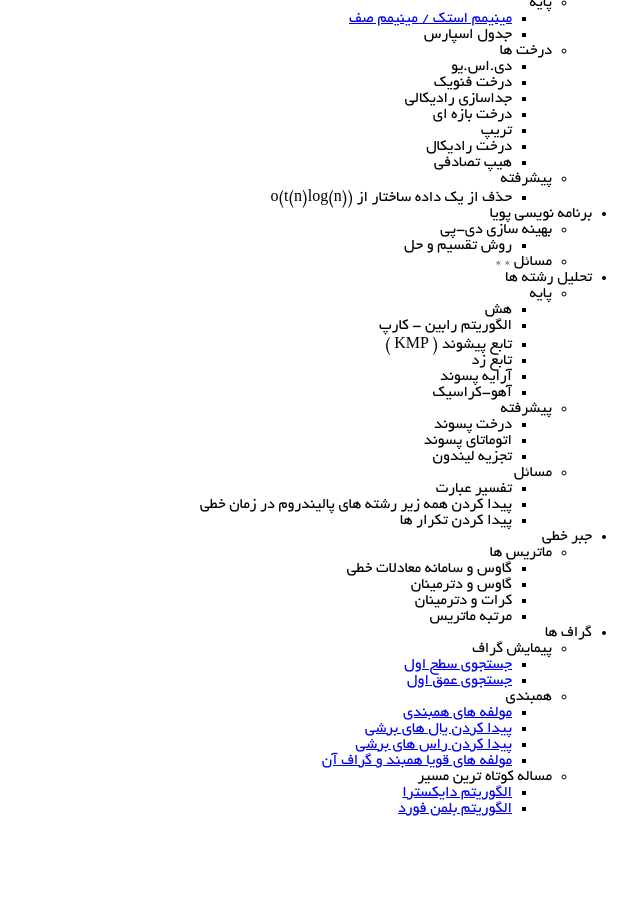
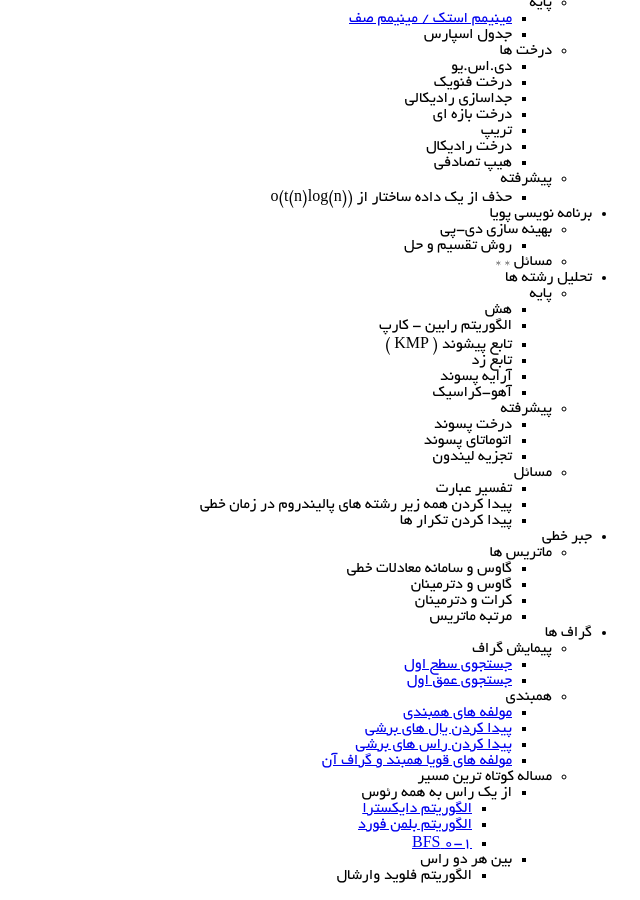
Before and after one commit to shaazzz/FarsiCP, a Jekyll site: the page built from wiki/algorithm/index.md, in a window 1280 px wide and 900 px high, scrolled down 571 px. Shown: the whole window, without its empty margins (640-1280 px from the left). Built offline with Jekyll 4.4.1, drawn with Linux system fonts in a browser that asks for light colours; our own code applies the rules of GitHub Pages for plain Markdown files; before the commit the page ends 1404 px from its top, so only the background shows below that.

Commit message:
Update index.md

```diff
--- a/wiki/algorithm/index.md
+++ b/wiki/algorithm/index.md
@@ -82,5 +82,9 @@ layout: Default
     * [پیدا کردن راس های برشی](graph/cut_vertex)
     * [مولفه های قویا همبند و گراف آن](graph/SCC)
   * مساله کوتاه ترین مسیر
-    * [الگوریتم دایکسترا](graph/Dijkstra)
-    * [الگوریتم بلمن فورد](graph/Bellman_Ford)
+    * از یک راس به همه رئوس
+      * [الگوریتم دایکسترا](graph/Dijkstra)
+      * [الگوریتم بلمن فورد](graph/Bellman_Ford)
+      * [0-1 BFS](graph/01_BFS)
+    * بین هر دو راس
+      * الگوریتم فلوید وارشال
```
